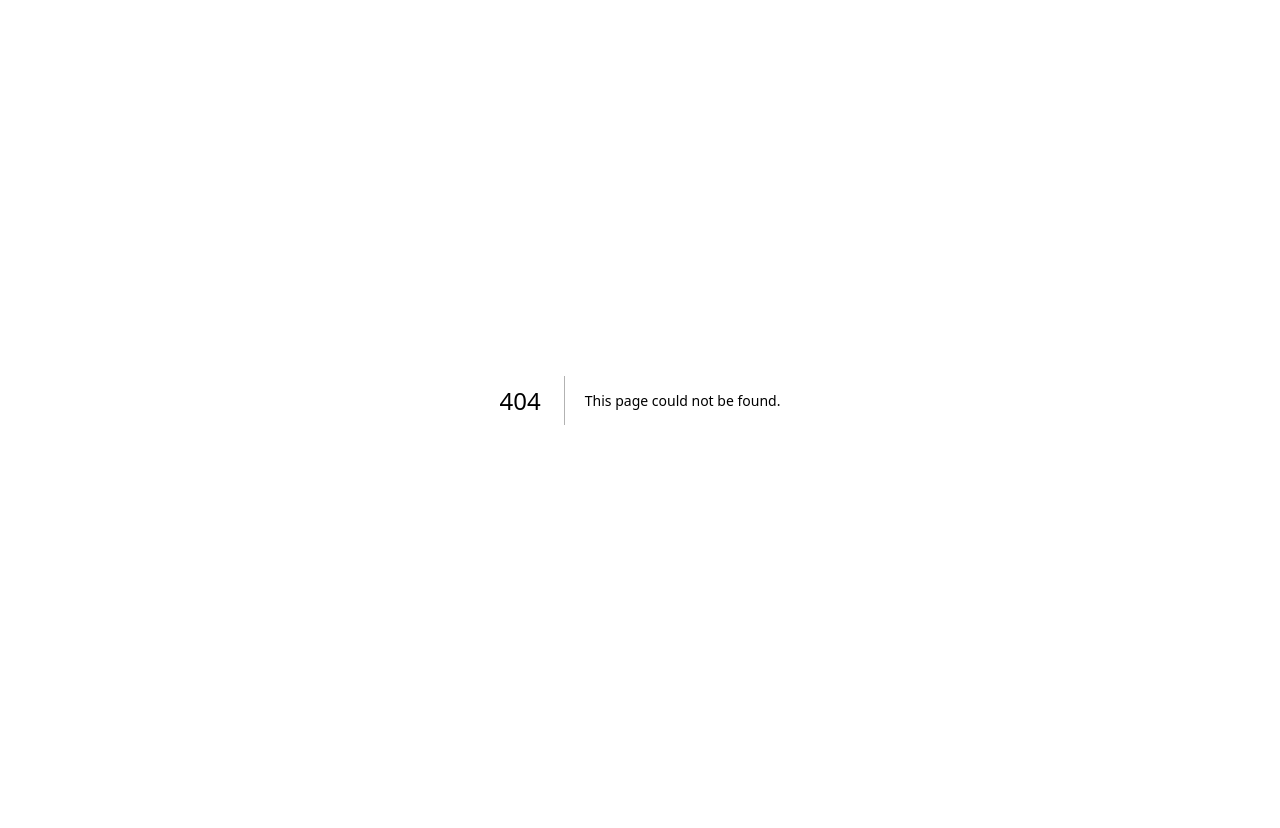
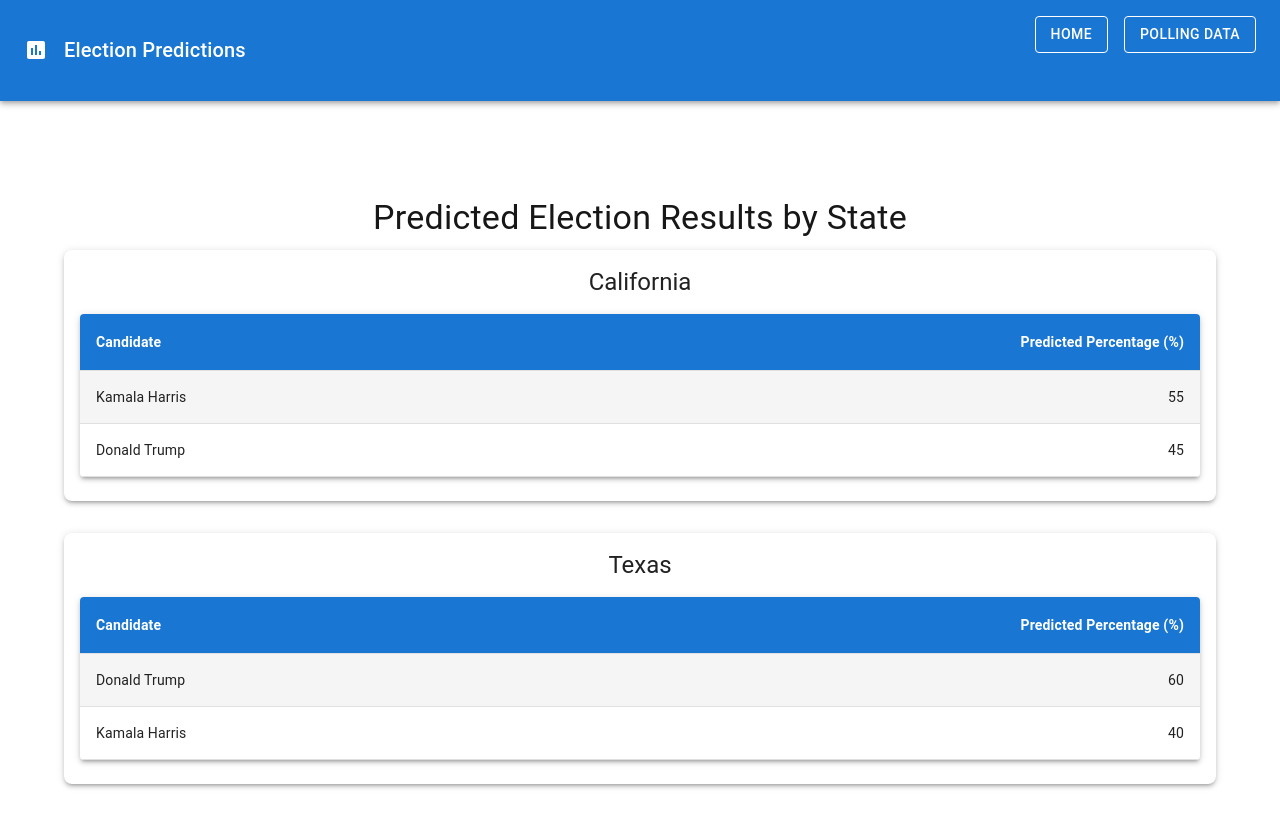
Before and after one commit to AbdulganiMuhammedsanii/stocksim, a Next.js app in the folder election_ml/: page /predictions in a window 1280 px wide. Before the commit this address had no page. Shown: the top 828 px of the page. Before the commit the page ends 800 px from the top, so only its background shows below. Built offline with nearby package versions, Linux system fonts and the light colour scheme.

Commit message:
added predictions page

```diff
--- /dev/null
+++ b/election_ml/app/predictions/ClientNavigation.tsx
@@ -0,0 +1,32 @@
+// components/ClientNavigationButton.tsx
+'use client'; // Mark this as a client-side component
+
+import { Button } from '@mui/material';
+import { useRouter } from 'next/navigation';
+
+interface NavigationButtonProps {
+  label: string;  // Define the 'label' prop as a string
+  route: string;  // Define the 'route' prop as a string
+  variant?: 'contained' | 'outlined';  // Optional 'variant' prop with specific types
+  color?: 'primary' | 'secondary' | 'inherit';  // Optional 'color' prop
+}
+
+export default function ClientNavigationButton({
+  label, // Receive the 'label' prop
+  route, // Receive the 'route' prop
+  variant = 'contained', // Default value for 'variant' if not provided
+  color = 'primary',  // Default value for 'color' if not provided
+}: NavigationButtonProps) {
+  const router = useRouter();
+
+  return (
+    <Button
+      variant={variant}
+      color={color}
+      onClick={() => router.push(route)}
+      sx={{ mb: 4 }} // Adds margin below the button
+    >
+      {label} {/* Use the 'label' prop here */}
+    </Button>
+  );
+}
--- /dev/null
+++ b/election_ml/app/predictions/page.tsx
@@ -0,0 +1,111 @@
+import React from 'react';
+import {
+  AppBar,
+  Toolbar,
+  Typography,
+  Container,
+  Table,
+  TableBody,
+  TableCell,
+  TableContainer,
+  TableHead,
+  TableRow,
+  Paper,
+  Card,
+  CardContent,
+  Box,
+} from '@mui/material';
+import PollIcon from '@mui/icons-material/Poll';
+import ClientNavigationButton from './ClientNavigation'; // Import the navigation button
+
+// Placeholder for the actual machine learning predictions data
+const predictionsData = [
+  {
+    state: "California",
+    predictions: [
+      { candidate: "Kamala Harris", predictedPercentage: 55 },
+      { candidate: "Donald Trump", predictedPercentage: 45 },
+    ],
+  },
+  {
+    state: "Texas",
+    predictions: [
+      { candidate: "Donald Trump", predictedPercentage: 60 },
+      { candidate: "Kamala Harris", predictedPercentage: 40 },
+    ],
+  },
+  // More states...
+];
+
+export default function Predictions() {
+  return (
+    <>
+      {/* AppBar */}
+      <AppBar position="static" color="primary" sx={{ mb: 4 }}>
+        <Toolbar sx={{ paddingY: 2 }}> {/* Add vertical padding */}
+          <PollIcon sx={{ mr: 2 }} />
+          <Typography variant="h6" component="div" sx={{ flexGrow: 1 }}>
+            Election Predictions
+          </Typography>
+          {/* Box to group the buttons and apply spacing */}
+          <Box sx={{ display: 'flex', gap: 2 }}>
+            <ClientNavigationButton label="Home" route="/" color="inherit" variant="outlined" />
+            <ClientNavigationButton
+              label="Polling Data"
+              route="/data"
+              color="inherit"
+              variant="outlined"
+            />
+          </Box>
+        </Toolbar>
+      </AppBar>
+
+      {/* Main Content */}
+      <Container sx={{ py: 8 }} maxWidth="lg">
+        <Typography variant="h4" gutterBottom align="center">
+          Predicted Election Results by State
+        </Typography>
+
+        {/* Placeholder for predictions data */}
+        {predictionsData.length === 0 ? (
+          <Typography align="center" color="text.secondary">
+            No predictions available.
+          </Typography>
+        ) : (
+          predictionsData.map((stateData: any, index: number) => (
+            <Card key={index} sx={{ mb: 4, borderRadius: 2, boxShadow: 3 }}>
+              <CardContent>
+                <Typography variant="h5" sx={{ mb: 2 }} align="center">
+                  {stateData.state}
+                </Typography>
+                <TableContainer component={Paper} elevation={3}>
+                  <Table aria-label={`${stateData.state} predictions`} sx={{ minWidth: 400 }}>
+                    <TableHead sx={{ bgcolor: 'primary.main' }}>
+                      <TableRow>
+                        <TableCell sx={{ color: 'white', fontWeight: 'bold' }}>Candidate</TableCell>
+                        <TableCell align="right" sx={{ color: 'white', fontWeight: 'bold' }}>
+                          Predicted Percentage (%)
+                        </TableCell>
+                      </TableRow>
+                    </TableHead>
+                    <TableBody>
+                      {stateData.predictions.map((prediction: any, predictionIndex: number) => (
+                        <TableRow
+                          key={predictionIndex}
+                          sx={{ '&:nth-of-type(odd)': { bgcolor: 'action.hover' } }}
+                        >
+                          <TableCell>{prediction.candidate}</TableCell>
+                          <TableCell align="right">{prediction.predictedPercentage}</TableCell>
+                        </TableRow>
+                      ))}
+                    </TableBody>
+                  </Table>
+                </TableContainer>
+              </CardContent>
+            </Card>
+          ))
+        )}
+      </Container>
+    </>
+  );
+}
```
